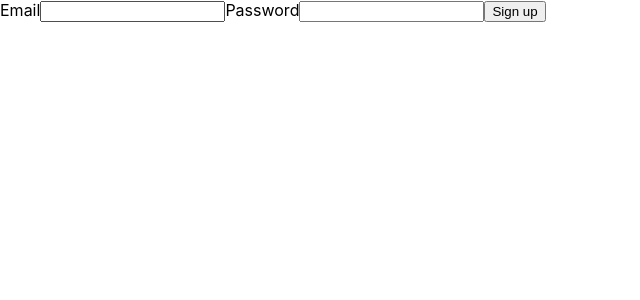
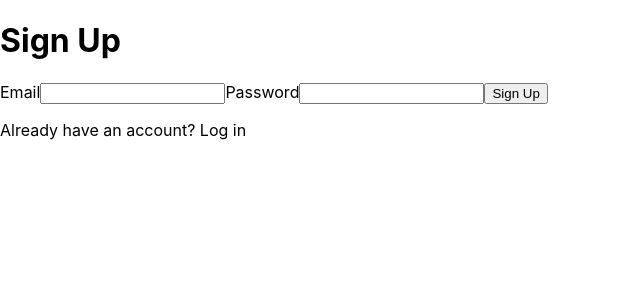
Before and after one commit to rpp33-boc-pacific/improvibe, a Next.js app: page /signUp in a window 1280 px wide. Shown: the top 300 px of the page, without its empty margins (0-640 px from the left). Built offline with nearby package versions, Linux system fonts and the light colour scheme.

Commit message:
Renamed sign in to log in

```diff
--- a/pages/api/signIn.tsx
+++ b/pages/api/logIn.tsx
@@ -1,7 +1,7 @@
 import client from "../../sql/db";
 import hash from 'object-hash';
 
-export default async function signInHandler(req: any, res: any) {
+export default async function loginHandler(req: any, res: any) {
   const hashedPassword = hash(req.body.password);
   const email = req.body.email;
 
--- a/pages/signIn.tsx
+++ b/pages/logIn.tsx
@@ -1,6 +1,7 @@
-export default function SignIn() {
+export default function LogIn() {
   return (
-    <form method="post" action="/api/signIn">
+    <form method="post" action="/api/logIn">
+      <h1>Login</h1>
       <label>
         Email
         <input name="email" type="text" />
@@ -10,6 +11,7 @@ export default function SignIn() {
         <input name="password" type="password" />
       </label>
       <button type="submit">Sign in</button>
+      <p>Dont have an account yet? <a href="/signUp">Sign up</a></p>
     </form>
   )
 }
--- a/pages/signUp.tsx
+++ b/pages/signUp.tsx
@@ -1,6 +1,7 @@
 export default function SignUp() {
   return (
     <form method="post" action="/api/signUp">
+      <h1>Sign Up</h1>
       <label>
         Email
         <input name="email" type="text" />
@@ -9,7 +10,8 @@ export default function SignUp() {
         Password
         <input name="password" type="password" />
       </label>
-      <button type="submit">Sign up</button>
+      <button type="submit">Sign Up</button>
+      <p>Already have an account? <a href="/logIn">Log in</a></p>
     </form>
   )
 }
```
Also changed, not shown: 1 other file (tests, documents, lock files or other folders).
